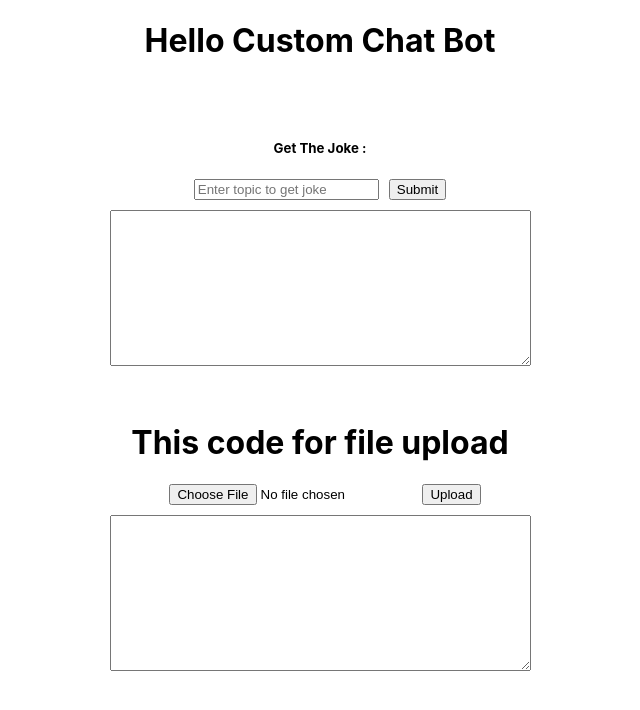
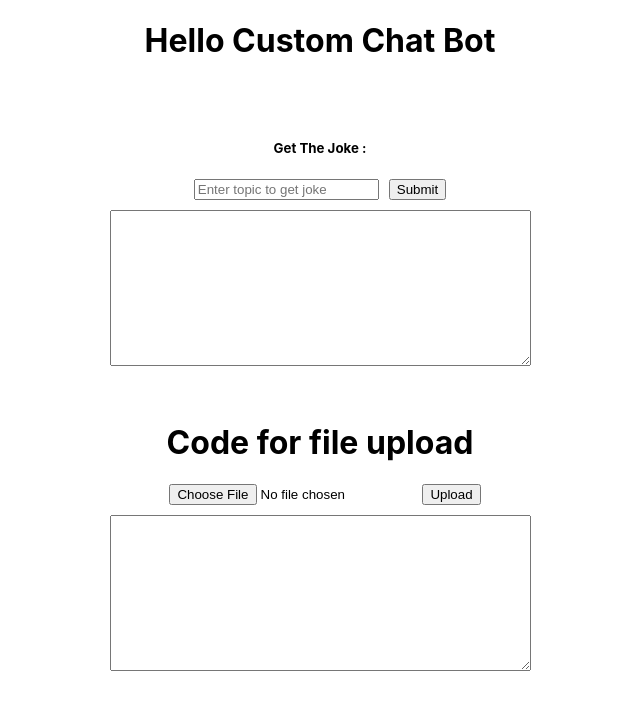
Before and after one commit to faizanAzhar11/react-static-web-apps, a React (Create React App) app: page / in a window 1280 px wide. Shown: the top 710 px of the page, without its empty margins (320-960 px from the left). Built offline with nearby package versions, Linux system fonts and the light colour scheme.

Commit message:
//push to main

```diff
--- a/src/Components/promptFlowTriger.jsx
+++ b/src/Components/promptFlowTriger.jsx
@@ -32,11 +32,11 @@ export const PromptFlow = () => {
     event.preventDefault();
     callFirstRender(true)
     callJoke(!Joke);
-    // Handle submit logic here
+
   };
 
   useEffect(() => {
-  //  debugger
+
     const fetchData = async () => {
       try {
 
@@ -134,7 +134,7 @@ export const PromptFlow = () => {
   />
 </form>
 <div style={{ display: 'flex', flexDirection: 'column',  alignItems: 'center', justifyContent: 'center', }}>
-  <h1>This code for file upload</h1>
+  <h1>Code for file upload</h1>
   <div style={{ display: 'flex', paddingLeft: '10px' , marginBottom: '10px', }}>
     <input type="file" onChange={handleFileChange} />
     <button onClick={handleUpload}>Upload</button>
```
